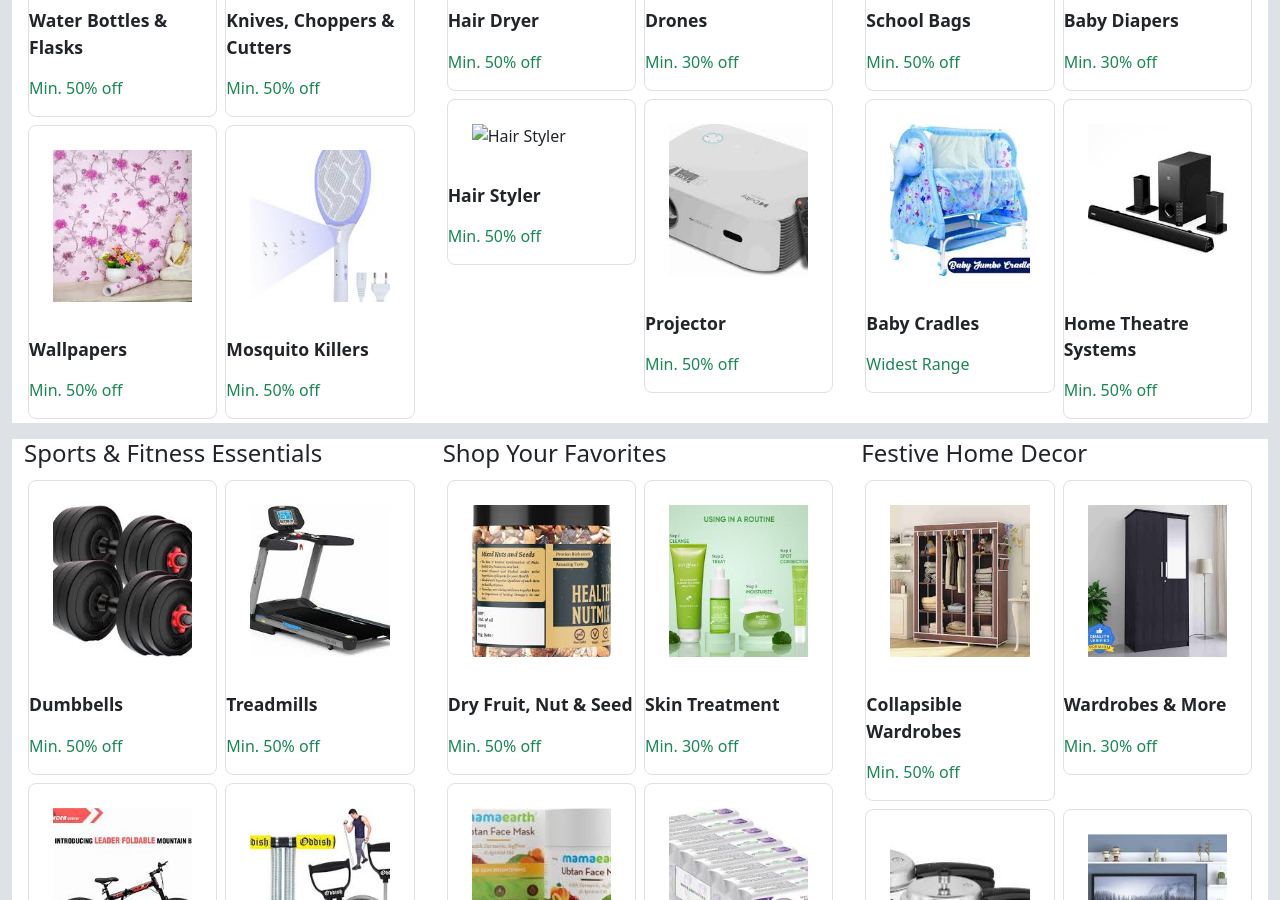
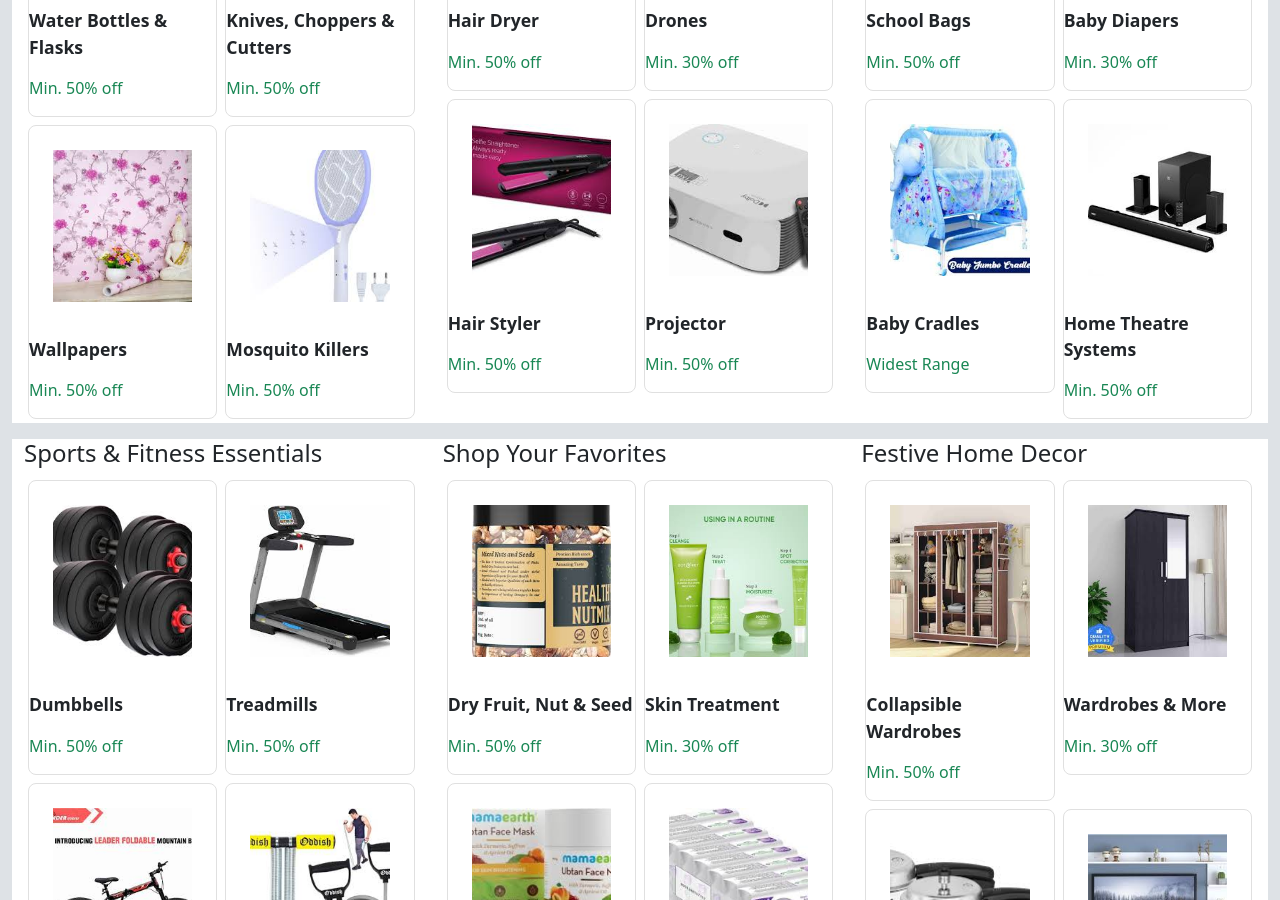
Before and after one commit to pawan45689/Flipkart, a plain HTML site: page index.html in a window 1280 px wide. Shown: the part 2137-3037 px from the top of the page. Drawn offline with nearby package versions, Linux system fonts and the light colour scheme.

Commit message:
Update index.html

```diff
--- a/index.html
+++ b/index.html
@@ -505,7 +505,7 @@
                 <!-- Hair Styler -->
                 <div class="col-6 p-1">
                     <div class="product-card">
-                        <img src="image/hair Styler.jpeg" class="product-image p-4" alt="Hair Styler">
+                        <img src="image/Hairstyler.jpeg" class="product-image p-4" alt="Hair Styler">
                         <p class="product-subtitle text-dark">Hair Styler</p>
                         <p class="product-text text-success">Min. 50% off</p>
                     </div>
```
